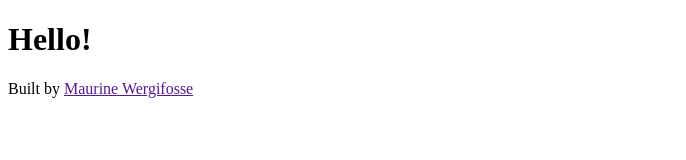
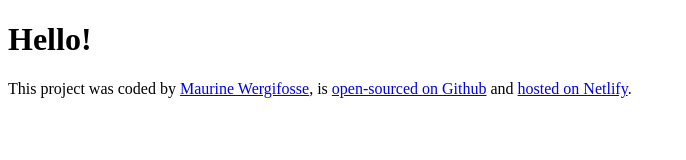
Before and after one commit to MauWergi/Meteo, a plain HTML site: page Index.html in a window 1280 px wide. Shown: the whole page, without its empty margins (0-686 px from the left). Drawn offline with Linux system fonts and the light colour scheme.

Commit message:
Added links in the footer

```diff
--- a/Index.html
+++ b/Index.html
@@ -7,6 +7,19 @@
   </head>
   <body>
     <h1>Hello!</h1>
-    <footer>Built by <a href="" target="_blank">Maurine Wergifosse</a></footer>
+    <footer>
+      This project was coded by
+      <a href="https://github.com/MauWergi" target="_blank"
+        >Maurine Wergifosse</a
+      >, is
+      <a href="https://github.com/MauWergi/Meteo" target="_blank">
+        open-sourced on Github</a
+      >
+      and
+
+      <a href="https://meteo-app-maurine.netlify.app/" target="_blank"
+        >hosted on Netlify</a
+      >.
+    </footer>
   </body>
 </html>
```
